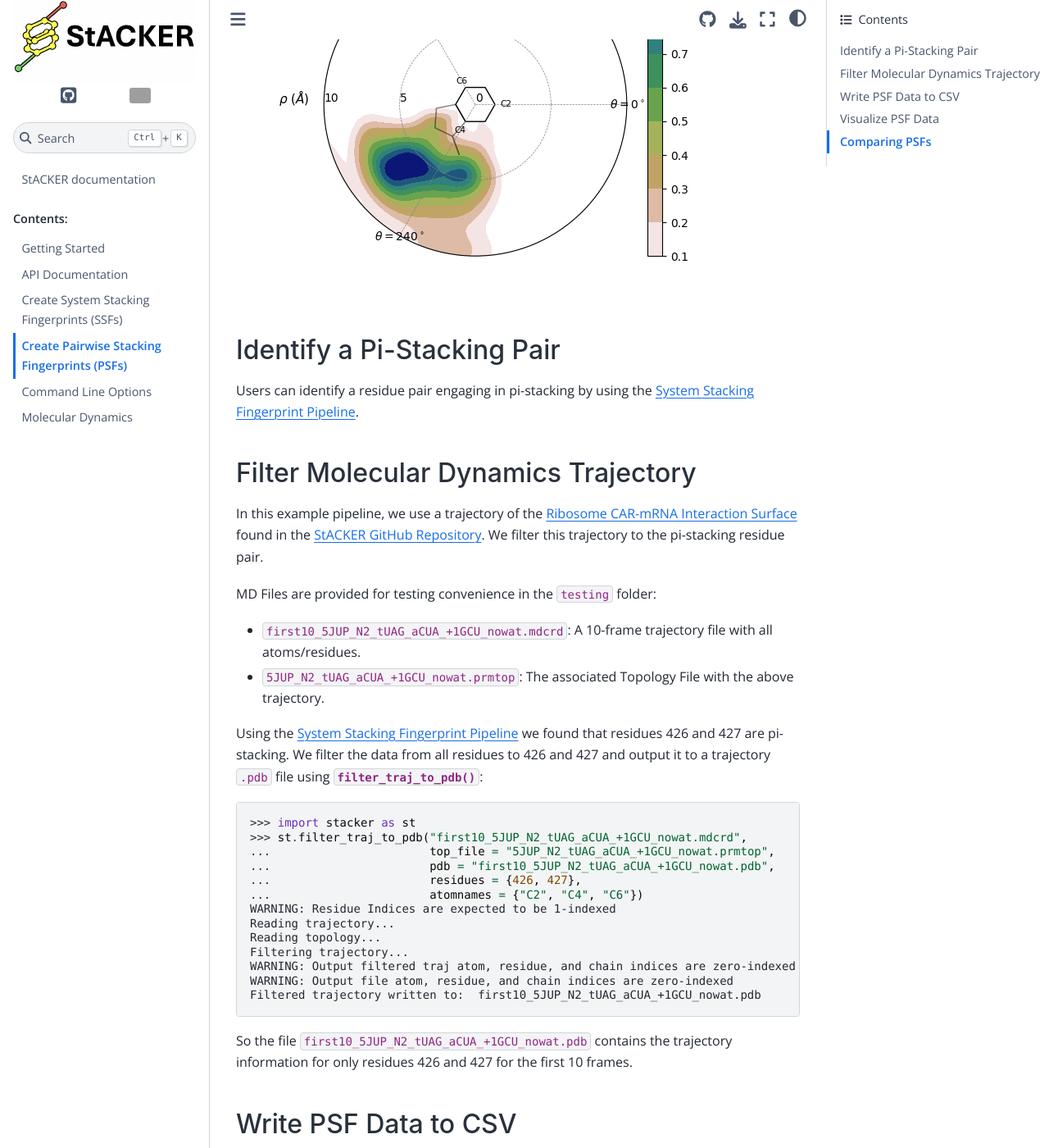
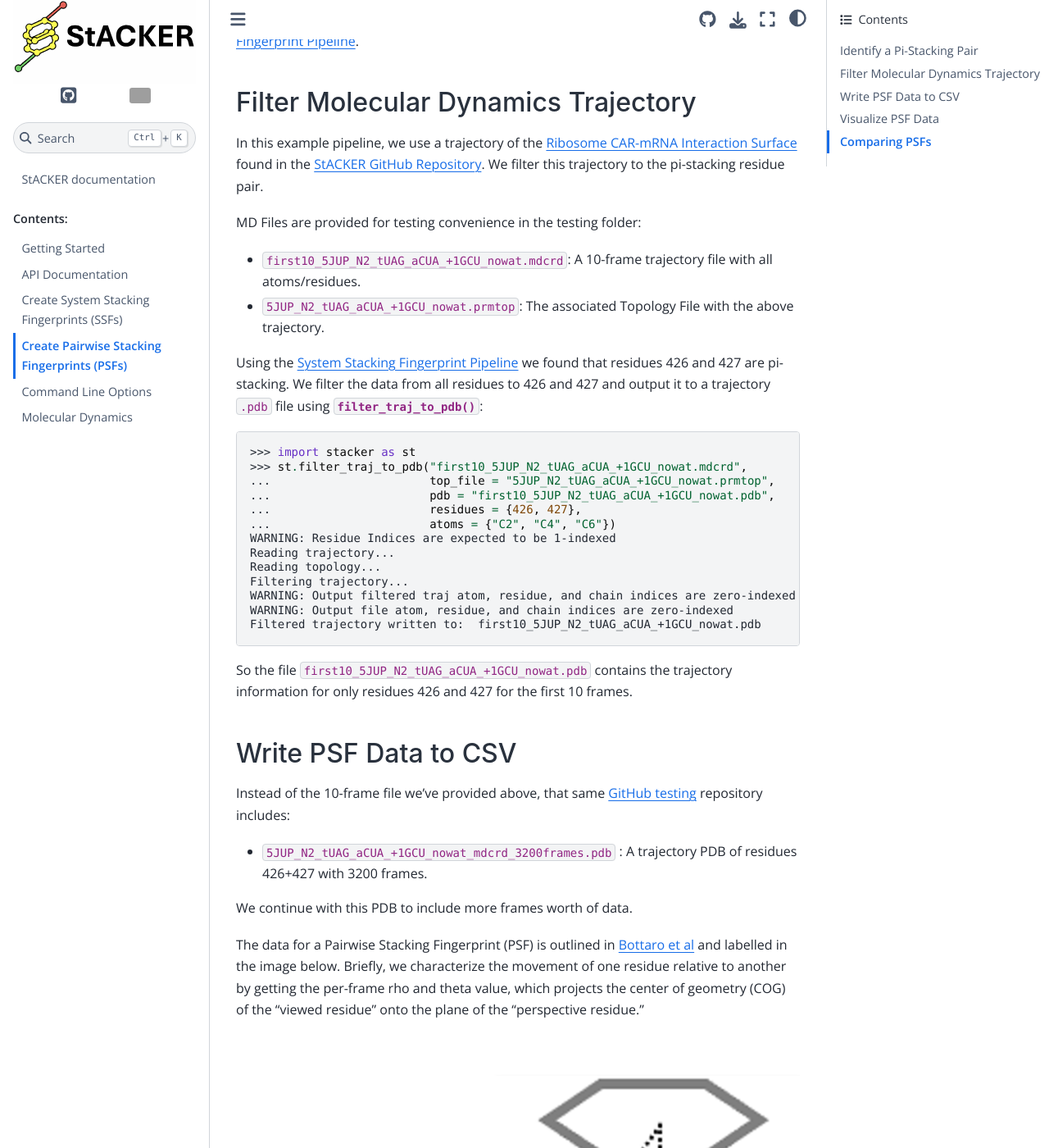
Before and after one commit to esakkas24/esakkas24.github.io, a Sphinx documentation site: the page built from docs/pairwise_stacking.rst, in a window 1280 px wide and 1400 px high, scrolled down 495 px. Shown: the whole window at 82% size. Built offline with Sphinx 7.4.7 and the Sphinx Book theme 1.1.4, drawn with Linux system fonts in a browser that asks for light colours; formulas are drawn with MathJax 3; grey boxes are pictures that could not be loaded.

Commit message:
shortened res1, res2, and atoms parameternames in system_stacking

```diff
--- a/docs/pairwise_stacking.rst
+++ b/docs/pairwise_stacking.rst
@@ -8,7 +8,7 @@ Once you've identified a pi-stacking residue pair, you can use StACKER to
 characterize the type of stacking occuring using Pairwise Stacking Fingerprints (PSFs)
 like the one below.
 
-.. image:: ./images/tUAG_aCUA_+1GCU_GC_plot_heat.png
+.. image:: ../testing/script_tests/visualization/tUAG_aCUA_+1GCU_GC_plot_heat.png
 
 .. currentmodule:: stacker.pairwise_distance
 
@@ -24,7 +24,7 @@ In this example pipeline, we use a trajectory of the
 found in the `StACKER GitHub Repository <https://github.com/esakkas24/stacker/tree/main/testing>`_.
 We filter this trajectory to the pi-stacking residue pair.
 
-MD Files are provided for testing convenience in the ``testing`` folder:
+MD Files are provided for testing convenience in the testing folder:
 
 - ``first10_5JUP_N2_tUAG_aCUA_+1GCU_nowat.mdcrd``: A 10-frame trajectory file with all atoms/residues.
 - ``5JUP_N2_tUAG_aCUA_+1GCU_nowat.prmtop``: The associated Topology File with the above trajectory.
@@ -40,7 +40,7 @@ using :func:`filter_traj_to_pdb`::
     ...                       top_file = "5JUP_N2_tUAG_aCUA_+1GCU_nowat.prmtop",
     ...                       pdb = "first10_5JUP_N2_tUAG_aCUA_+1GCU_nowat.pdb",
     ...                       residues = {426, 427},
-    ...                       atomnames = {"C2", "C4", "C6"})
+    ...                       atoms = {"C2", "C4", "C6"})
     WARNING: Residue Indices are expected to be 1-indexed
     Reading trajectory...
     Reading topology...
--- a/docs/system_stacking.rst
+++ b/docs/system_stacking.rst
@@ -63,8 +63,8 @@ COG distance close to 3.5 Å indicates pi-stacking. For instance, the A-site mRN
 
     >>> distance_vec = st.calculate_residue_distance(
     ...     filtered_traj,
-    ...     res1_num = 422,
-    ...     res2_num = 423,
+    ...     res1 = 422,
+    ...     res2 = 423,
     ...     frame = 3
     ... )
     >>> distance_vec.magnitude()
```
Also changed, not shown: 2 other files.
